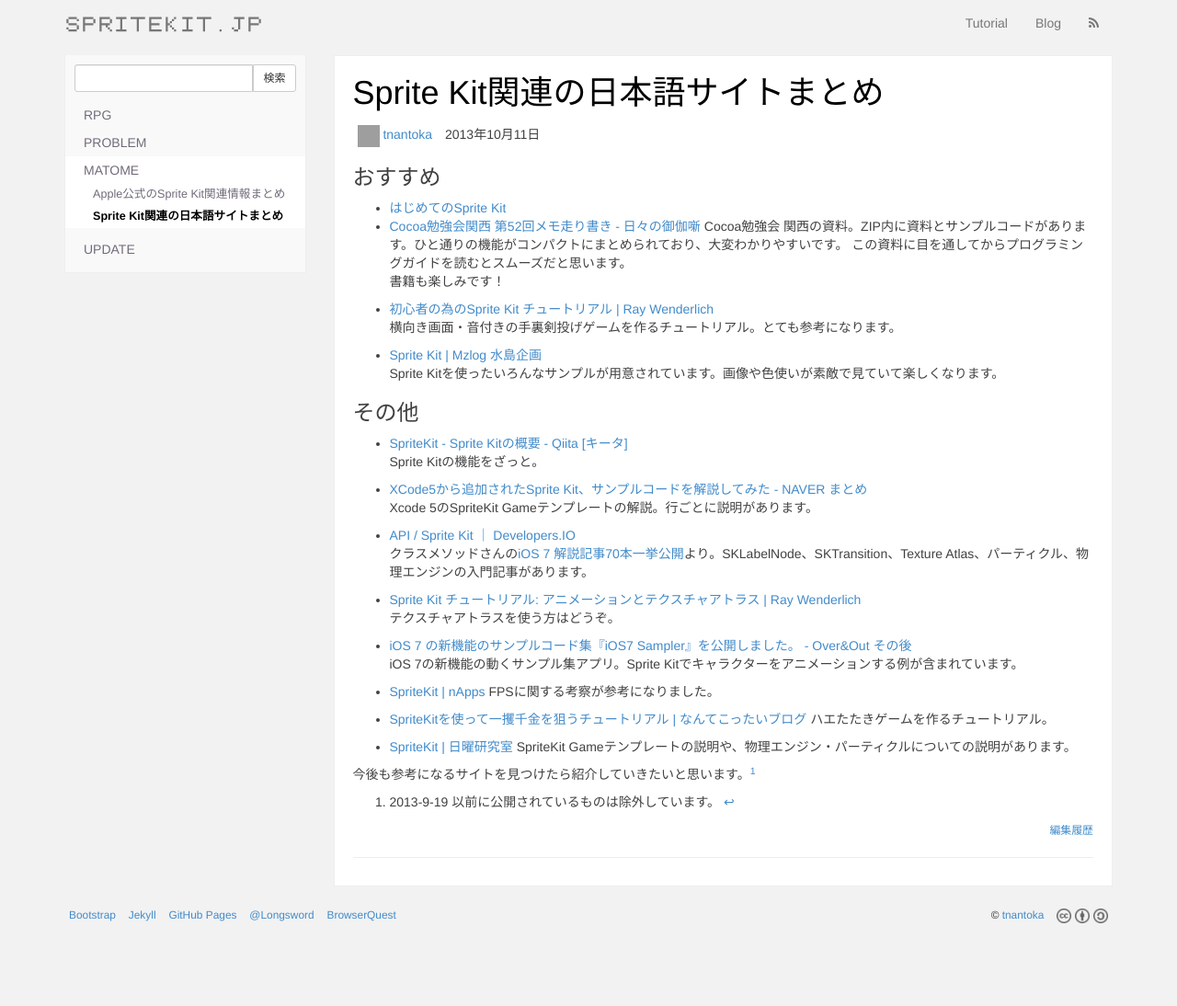
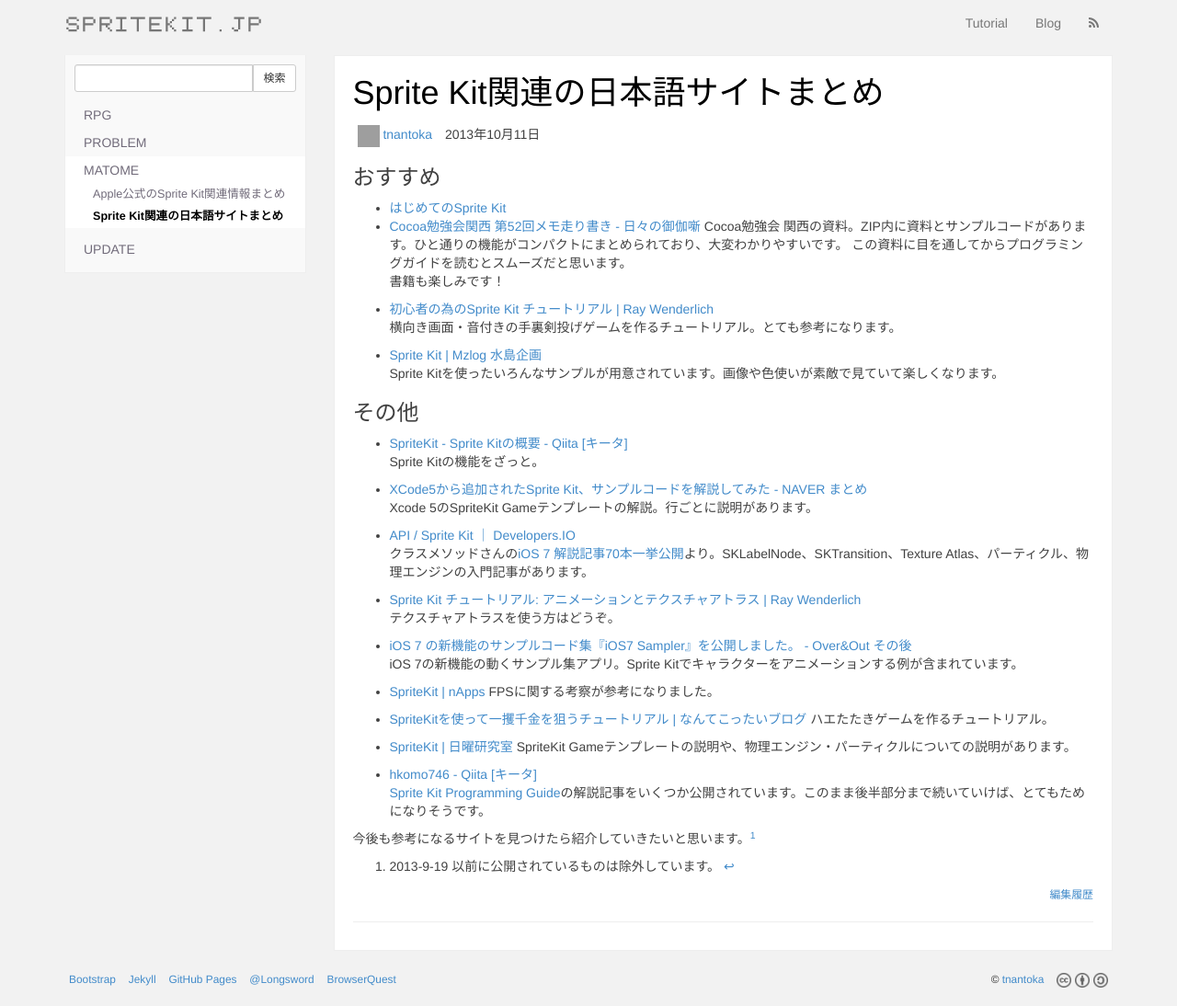
Before and after one commit to tnantoka/spritekit.jp, a Jekyll site: the page built from _posts/2013-10-11-japanese-sites.md, in a window 1280 px wide and 1094 px high. Shown: the whole window at 92% size. Built offline with Jekyll 4.4.1, drawn with Linux system fonts in a browser that asks for light colours; Markdown is read by kramdown in place of the engine named in the settings; grey boxes are pictures that could not be loaded.

Commit message:
Update japanese sites

```diff
--- a/_posts/2013-10-11-japanese-sites.md
+++ b/_posts/2013-10-11-japanese-sites.md
@@ -45,6 +45,10 @@
 * [SpriteKit | 日曜研究室](http://peta.okechan.net/blog/archives/tag/spritekit)
 SpriteKit Gameテンプレートの説明や、物理エンジン・パーティクルについての説明があります。
 
+* [hkomo746 - Qiita \[キータ\]](http://qiita.com/hkomo746)
+[Sprite Kit Programming Guide](https://developer.apple.com/library/ios/documentation/GraphicsAnimation/Conceptual/SpriteKit_PG/Introduction/Introduction.html#//apple_ref/doc/uid/TP40013043)の解説記事をいくつか公開されています。このまま後半部分まで続いていけば、とてもためになりそうです。
+
+
 今後も参考になるサイトを見つけたら紹介していきたいと思います。[^1]
 
 [^1]: 2013-9-19 以前に公開されているものは除外しています。
```
